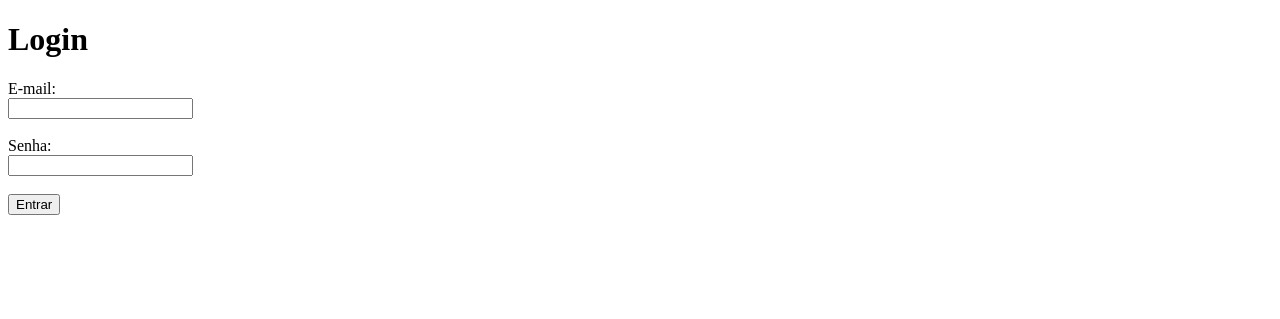
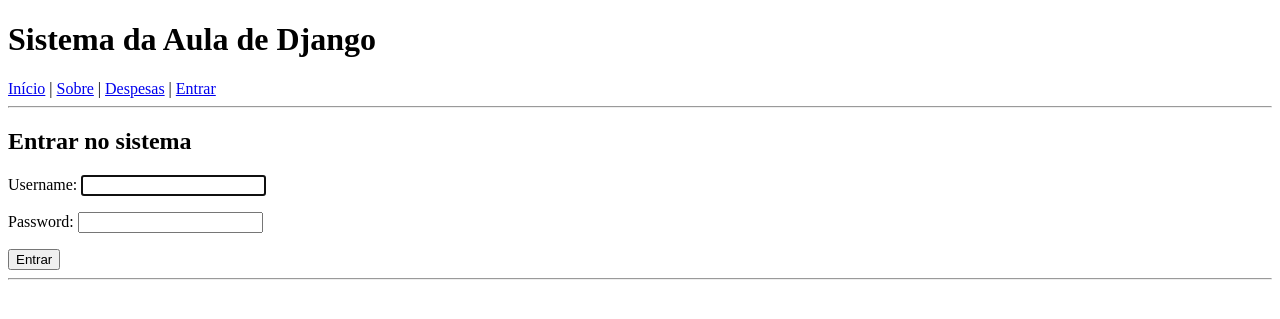
Before and after one commit to Rafael1572008/Controle-de-Despesas, a Django app: page /login/ in a window 1280 px wide. Shown: the top 319 px of the page. Run offline with Django 5.2, Linux system fonts and the light colour scheme.

Commit message:
fix: login consertado (>^_^)><(^o^<)

```diff
--- a/src/core/templates/core/login.html
+++ b/src/core/templates/core/login.html
@@ -1,27 +1,10 @@
-<!DOCTYPE html>
-<html lang="pt-BR">
-<head>
-    <meta charset="UTF-8">
-    <meta name="viewport" content="width=device-width, initial-scale=1.0">
-    <title>Login</title>
-</head>
-<body>
-
-    <h1>Login</h1>
-
-    <form action="#" method="post">
-        <label for="email">E-mail:</label><br>
-        <input type="email" id="email" name="email" required><br><br>
-
-        <label for="senha">Senha:</label><br>
-        <input type="password" id="senha" name="senha" required><br><br>
-
-        <button type="submit">Entrar</button>
-    </form>
-
-    <!-- <p>
-        <a href="#">Esqueceu a senha?</a>
-    </p> -->
-
-</body>
-</html>
+{% extends 'core/base.html' %}
+{% block title %}Login{% endblock %}
+{% block content %}
+ <h2>Entrar no sistema</h2>
+ <form method="post">
+ {% csrf_token %}
+ {{ form.as_p }}
+ <button type="submit">Entrar</button>
+ </form>
+{% endblock %}
```
